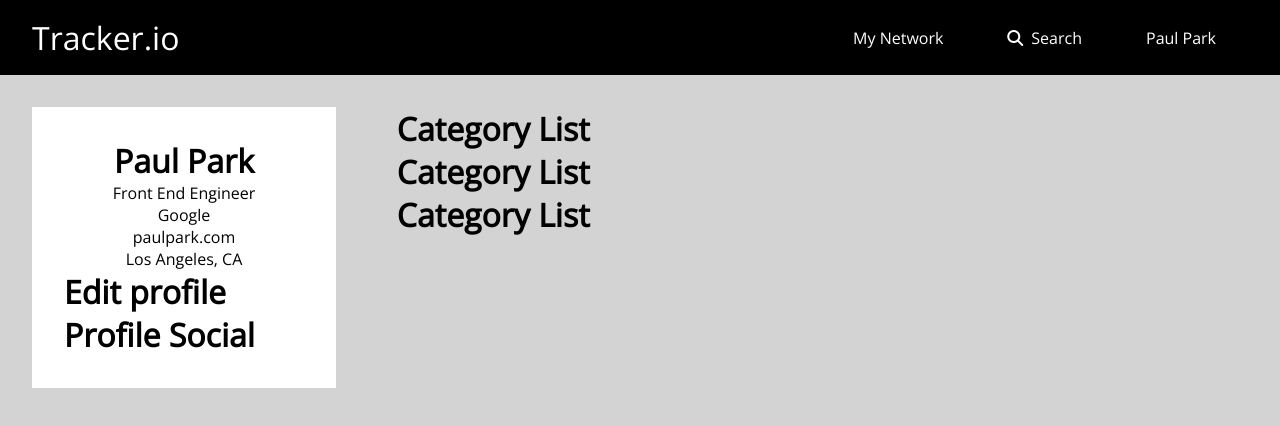
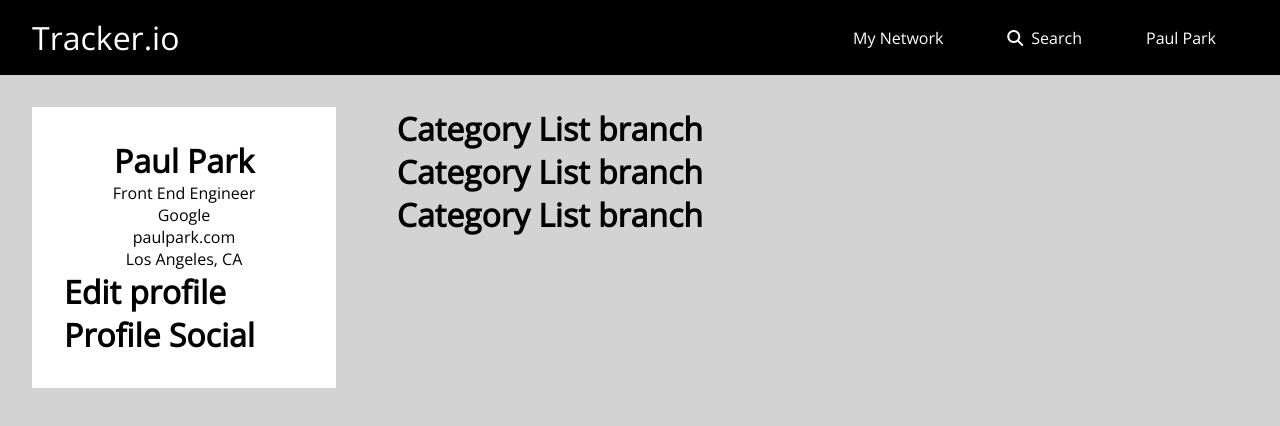
Before and after one commit to trackio/track.io, a React (Create React App) app in the folder client/: page / in a window 1280 px wide. Shown: the top 426 px of the page. Built offline with nearby package versions, Linux system fonts and the light colour scheme.

Commit message:
testing this branch

```diff
--- a/client/src/components/Categories/CategoryList/CategoryList.js
+++ b/client/src/components/Categories/CategoryList/CategoryList.js
@@ -1,7 +1,7 @@
 import React from "react";
 
 const CategoryList = (props) => {
-  return <h1>Category List</h1>;
+  return <h1>Category List branch</h1>;
 };
 
 export default CategoryList;
```
